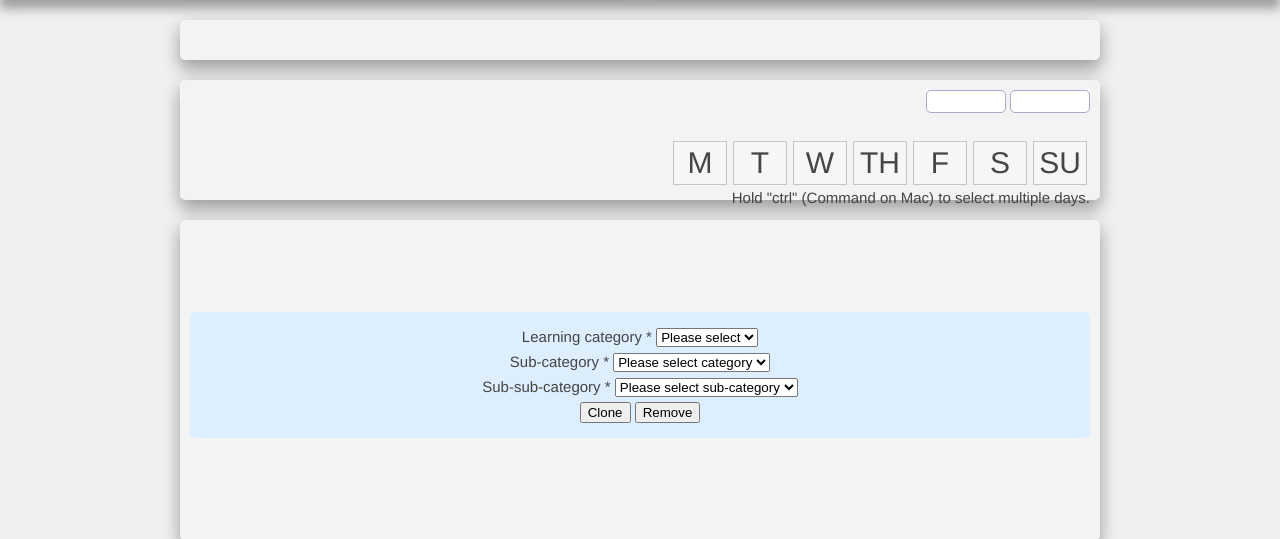
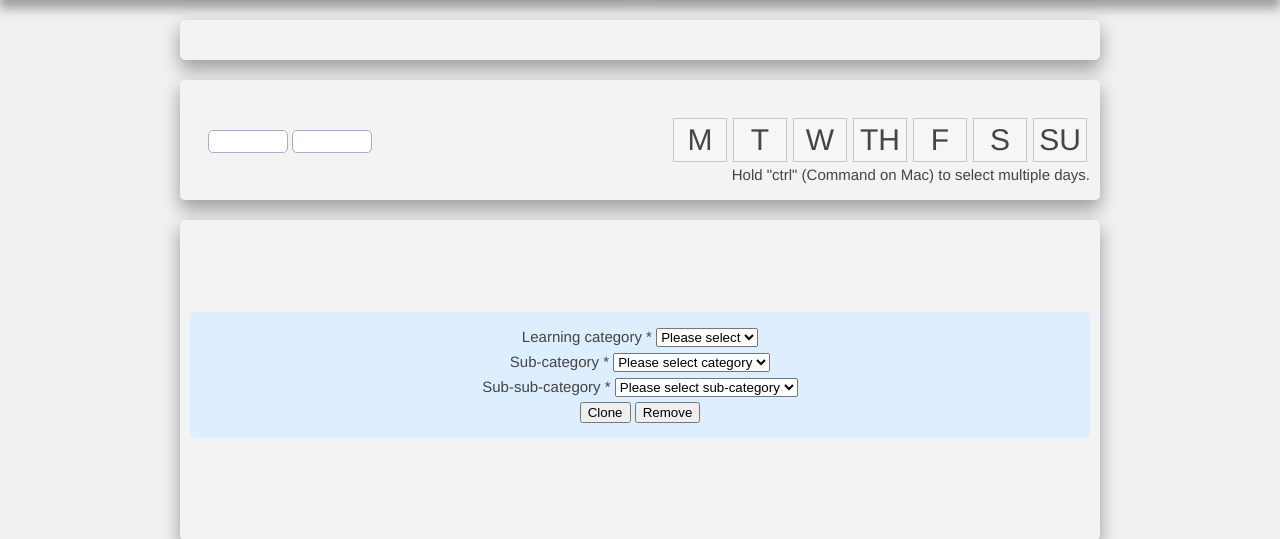
Before and after one commit to tylersriver/Raspberry-Pi-Pool-Controller, a PHP site: page /scheduler/index.php in a window 1280 px wide. Shown: the part 222-761 px from the top of the page. Run offline with PHP 8.4, Linux system fonts and the light colour scheme; some libraries are stand-ins or nearby versions.

Commit message:
Updated scheduler. Added jquery timepicker files.

```diff
--- a/scheduler/index.php
+++ b/scheduler/index.php
@@ -14,23 +14,28 @@ Last Revision: 8 March 2016
     -->
     <title>Scheduler</title>
     <link rel="stylesheet" type="text/css" href="../styles.css"/>
+    <script type="text/javascript" src="https://ajax.googleapis.com/ajax/libs/jquery/2.2.0/jquery.js"></script>
+    <script type="text/javascript" src="jquery.timepicker.js"></script>
+    <link rel="stylesheet" type="text/css" href="../timepicker/jquery.timepicker.css" />
+
+    <link rel="stylesheet" type="text/css" href="../timepicker/lib/site.css"/>
     <link rel="stylesheet" href="http://code.jquery.com/ui/1.11.4/themes/smoothness/jquery-ui.css">
-    <script type="text/javascript" src="http://code.jquery.com/jquery-1.10.2.js"></script>
-    <script type="text/javascript" src="timepicker/jquery.timepicker.js"></script>
+    <script type="text/javascript" src="../timepicker/jquery.timepicker.js"></script>
     <script type="text/javascript" src="http://code.jquery.com/ui/1.11.4/jquery-ui.js"></script>
-    <script type="text/javascript" src="https://ajax.googleapis.com/ajax/libs/jquery/1.11.1/jquery.min.js"></script>
-    <script type="text/javascript" src="jquery.timepicker.js"></script>
-    <link rel="stylesheet" type="text/css" href="timepicker/jquery.timepicker.css" />
-    <script type="text/javascript" src="timepicker/lib/bootstrap-datepicker.js"></script>
-    <link rel="stylesheet" type="text/css" href="timepicker/lib/bootstrap-datepicker.css" />
-    <script type="text/javascript" src="timepicker/lib/site.js"></script>
-    <link rel="stylesheet" type="text/css" href="timepicker/lib/site.css" />
 
 
+    <script>
+        $(function() {
+            $('#stepExample1').timepicker({'step': 15});
+            $('#stepExample2').timepicker({
+                'step': function (i) {
+                    return (i % 2) ? 15 : 45;
+                }
+            });
 
-    <style>
+        });
+    </script>
 
-    </style>
     <script>
         $(function() {
             $( "#selectable" ).selectable();
@@ -93,14 +98,7 @@ Last Revision: 8 March 2016
             }
         }
     </script>
-    <script type="text/javascript">
-        $('#stepExample1').timepicker({ 'step': 15 });
-        $('#stepExample2').timepicker({
-            'step': function(i) {
-                return (i%2) ? 15 : 45;
-            }
-        });
-    </script>
+
 
 </head>
 <body>
@@ -138,9 +136,12 @@ Last Revision: 8 March 2016
         </div>
 
         <div class="doublewidthTileSkinny">
+            <div id="timeSelection">
+                    <input id="stepExample1" type="text" class="time ui-timepicker-input" autocomplete="off">
+                <input id="stepExample2" type="text" class="time ui-timepicker-input" autocomplete="off">
+            </div>
             <div id="daysOfWeek">
-                <input id="stepExample1" type="text" class="time ui-timepicker-input" autocomplete="off">
-                <input id="stepExample2" type="text" class="time ui-timepicker-input" autocomplete="off">
+
             <ol id="selectable">
                 <li class="ui-state-default">M</li>
                 <li class="ui-state-default">T</li>
--- a/styles.css
+++ b/styles.css
@@ -195,14 +195,21 @@ ul {
 }
 #timeSelection
 {
-    margin-left: 0px
+    margin-left: 0px;
+    display: inline-block;
+    width:200px;
+    margin-top: 35px;
+    float:left;
+
+
 }
+
 #selectable
 {
     list-style-type: none;
     margin: 0;
     margin-left: 480px;
-    margin-top: 25px;
+    margin-top: 15px;
 
 
 
```
